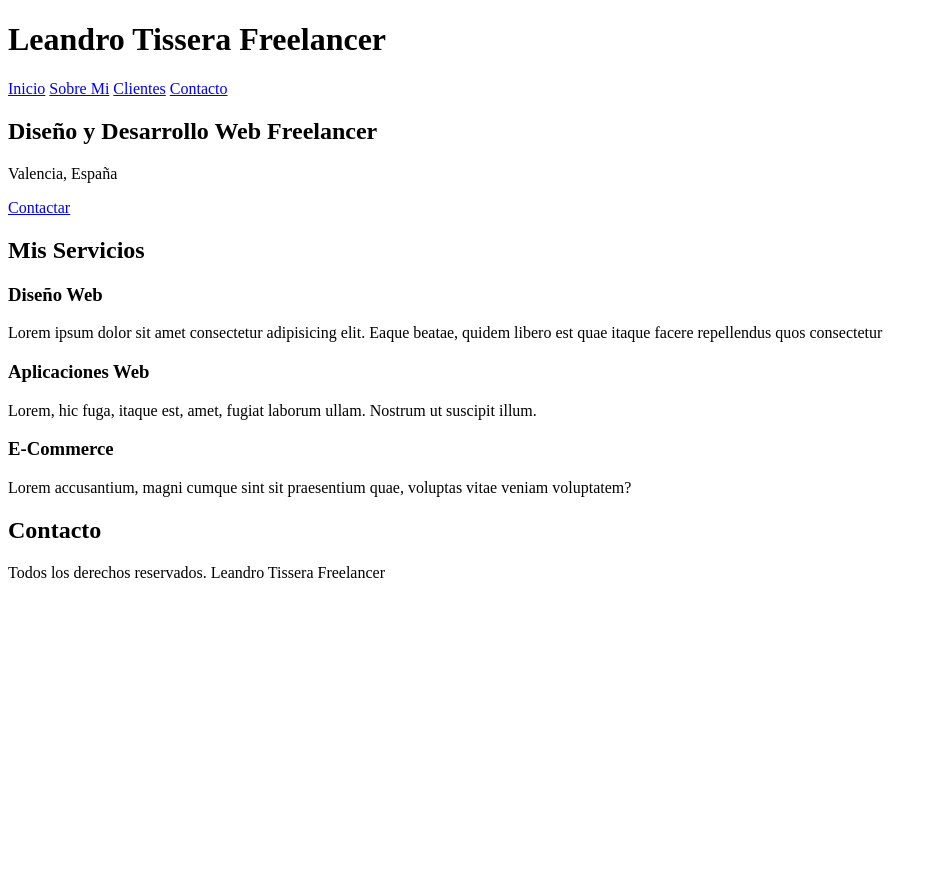
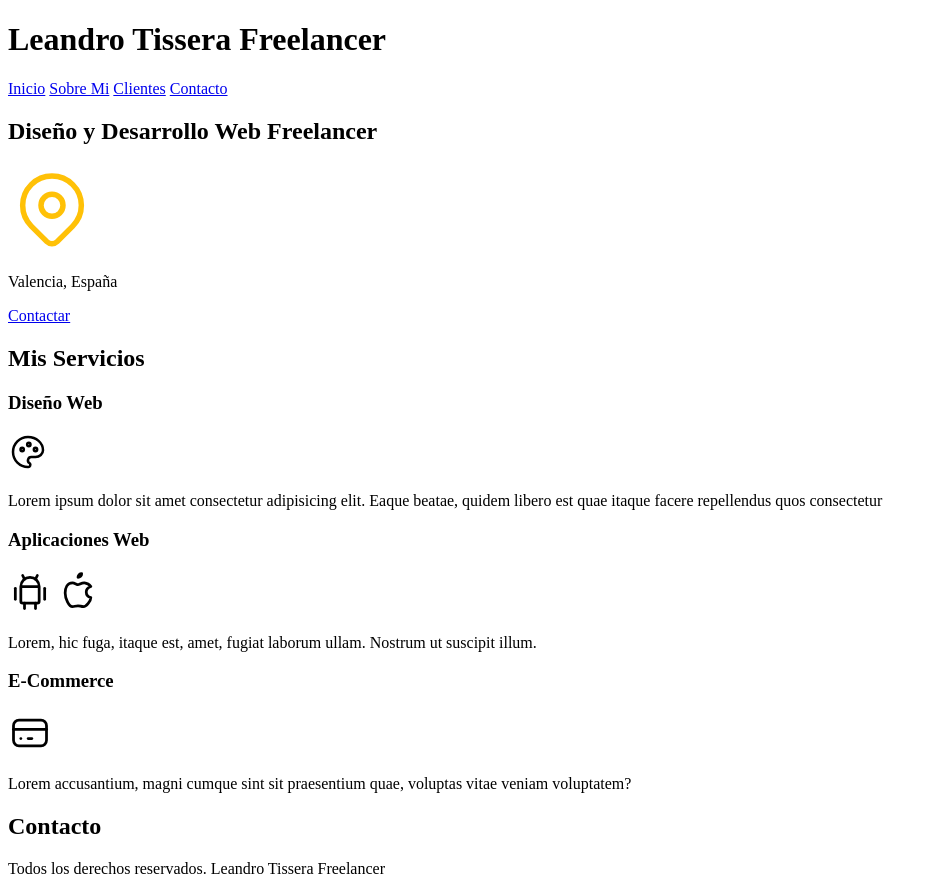
Before and after one commit to LeandroTissera/lt_0923_Web_Freelancer, a plain HTML site: page index.html in a window 1280 px wide. Shown: the whole page, without its empty margins (0-938 px from the left). Before the commit the page ends 800 px from the top, so only its background shows below. Drawn offline with Linux system fonts and the light colour scheme.

Commit message:
feat: Incorpora iconos y continua generando codigo de html.

```diff
--- a/index.html
+++ b/index.html
@@ -21,6 +21,13 @@
 
   <section>
     <h2>Diseño y Desarrollo Web Freelancer</h2>
+
+      <svg xmlns="http://www.w3.org/2000/svg" class="icon icon-tabler icon-tabler-map-pin" width="88" height="88" viewBox="0 0 24 24" stroke-width="1.5" stroke="#FFC107" fill="none" stroke-linecap="round" stroke-linejoin="round">
+        <path stroke="none" d="M0 0h24v24H0z" fill="none"/>
+        <path d="M9 11a3 3 0 1 0 6 0a3 3 0 0 0 -6 0" />
+        <path d="M17.657 16.657l-4.243 4.243a2 2 0 0 1 -2.827 0l-4.244 -4.243a8 8 0 1 1 11.314 0z" />
+      </svg>
+
     <p>Valencia, España</p>
 
     <a href="#">Contactar</a>
@@ -31,6 +38,13 @@
 
     <section>
       <h3>Diseño Web</h3>
+      <svg xmlns="http://www.w3.org/2000/svg" class="icon icon-tabler icon-tabler-palette" width="40" height="40" viewBox="0 0 24 24" stroke-width="1.5" stroke="#000" fill="none" stroke-linecap="round" stroke-linejoin="round">
+        <path stroke="none" d="M0 0h24v24H0z" fill="none"/>
+        <path d="M12 21a9 9 0 0 1 0 -18c4.97 0 9 3.582 9 8c0 1.06 -.474 2.078 -1.318 2.828c-.844 .75 -1.989 1.172 -3.182 1.172h-2.5a2 2 0 0 0 -1 3.75a1.3 1.3 0 0 1 -1 2.25" />
+        <path d="M8.5 10.5m-1 0a1 1 0 1 0 2 0a1 1 0 1 0 -2 0" />
+        <path d="M12.5 7.5m-1 0a1 1 0 1 0 2 0a1 1 0 1 0 -2 0" />
+        <path d="M16.5 10.5m-1 0a1 1 0 1 0 2 0a1 1 0 1 0 -2 0" />
+      </svg>
 
       <p>Lorem ipsum dolor sit amet consectetur adipisicing elit. Eaque beatae, quidem libero est quae itaque
         facere
@@ -39,12 +53,36 @@
 
     <section>
       <h3>Aplicaciones Web</h3>
+      <svg xmlns="http://www.w3.org/2000/svg" class="icon icon-tabler icon-tabler-brand-android" width="44" height="44" viewBox="0 0 24 24" stroke-width="1.5" stroke="currentColor" fill="none" stroke-linecap="round" stroke-linejoin="round">
+        <path stroke="none" d="M0 0h24v24H0z" fill="none"/>
+        <path d="M4 10l0 6" />
+        <path d="M20 10l0 6" />
+        <path d="M7 9h10v8a1 1 0 0 1 -1 1h-8a1 1 0 0 1 -1 -1v-8a5 5 0 0 1 10 0" />
+        <path d="M8 3l1 2" />
+        <path d="M16 3l-1 2" />
+        <path d="M9 18l0 3" />
+        <path d="M15 18l0 3" />
+      </svg>
+
+      <svg xmlns="http://www.w3.org/2000/svg" class="icon icon-tabler icon-tabler-brand-apple" width="44" height="44" viewBox="0 0 24 24" stroke-width="1.5" stroke="currentColor" fill="none" stroke-linecap="round" stroke-linejoin="round">
+        <path stroke="none" d="M0 0h24v24H0z" fill="none"/>
+        <path d="M9 7c-3 0 -4 3 -4 5.5c0 3 2 7.5 4 7.5c1.088 -.046 1.679 -.5 3 -.5c1.312 0 1.5 .5 3 .5s4 -3 4 -5c-.028 -.01 -2.472 -.403 -2.5 -3c-.019 -2.17 2.416 -2.954 2.5 -3c-1.023 -1.492 -2.951 -1.963 -3.5 -2c-1.433 -.111 -2.83 1 -3.5 1c-.68 0 -1.9 -1 -3 -1z" />
+        <path d="M12 4a2 2 0 0 0 2 -2a2 2 0 0 0 -2 2" />
+      </svg>
 
       <p>Lorem, hic fuga, itaque est, amet, fugiat laborum ullam. Nostrum ut suscipit illum.</p>
     </section>
 
     <section>
       <h3>E-Commerce</h3>
+
+      <svg xmlns="http://www.w3.org/2000/svg" class="icon icon-tabler icon-tabler-credit-card" width="44" height="44" viewBox="0 0 24 24" stroke-width="1.5" stroke="currentColor" fill="none" stroke-linecap="round" stroke-linejoin="round">
+        <path stroke="none" d="M0 0h24v24H0z" fill="none"/>
+        <path d="M3 5m0 3a3 3 0 0 1 3 -3h12a3 3 0 0 1 3 3v8a3 3 0 0 1 -3 3h-12a3 3 0 0 1 -3 -3z" />
+        <path d="M3 10l18 0" />
+        <path d="M7 15l.01 0" />
+        <path d="M11 15l2 0" />
+      </svg>
 
       <p>Lorem accusantium, magni cumque sint sit praesentium quae, voluptas vitae veniam voluptatem?</p>
     </section>
```
Also changed, not shown: img/hero.jpg (renamed from hero.jpg).
